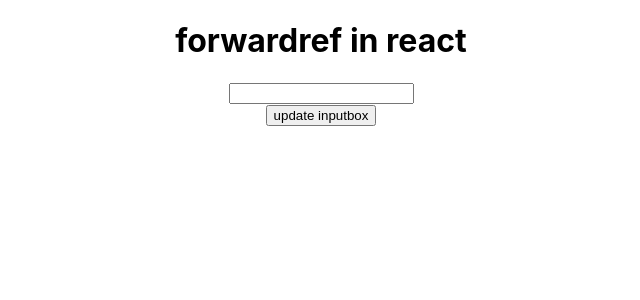
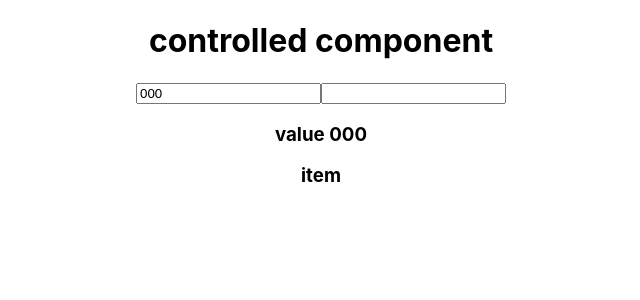
Before and after one commit to rolitiwari1234/React-1, a React (Create React App) app in the folder my-app/: page / in a window 1280 px wide. Shown: the top 300 px of the page, without its empty margins (319-959 px from the left). Built offline with nearby package versions, Linux system fonts and the light colour scheme.

Commit message:
controlled component

```diff
--- a/my-app/src/App.js
+++ b/my-app/src/App.js
@@ -1,22 +1,17 @@
-import React, { useRef} from 'react'
+import React, { useState } from 'react'
 import './App.css';
-import Forward from './Forward';
+
 
 function App(){
-  let inputRef = useRef(null)
-    function updateInput()
-    {
-      inputRef.current.value = "1000"
-      inputRef.current.style.color = "red"
-      inputRef.current.focus()
-    }
-
+   let [val,setVal]= useState("000")
+    let [item,setItem] = useState("")
     return (
       <div className="App">
-       <h1>forwardref in react</h1>
-       <Forward ref = {inputRef}/>
-       <button onClick = {updateInput}>update inputbox</button>
-
+       <h1>controlled component</h1>
+      <input type = "text" value = {val} onChange={(e)=>setVal(e.target.value)}/>
+      <input type = "text" value = {item} onChange = {(e)=>setItem(e.target.value)}/>
+      <h3>value {val}</h3>
+      <h3>item {item}</h3>
       </div>
     )
     }
```
